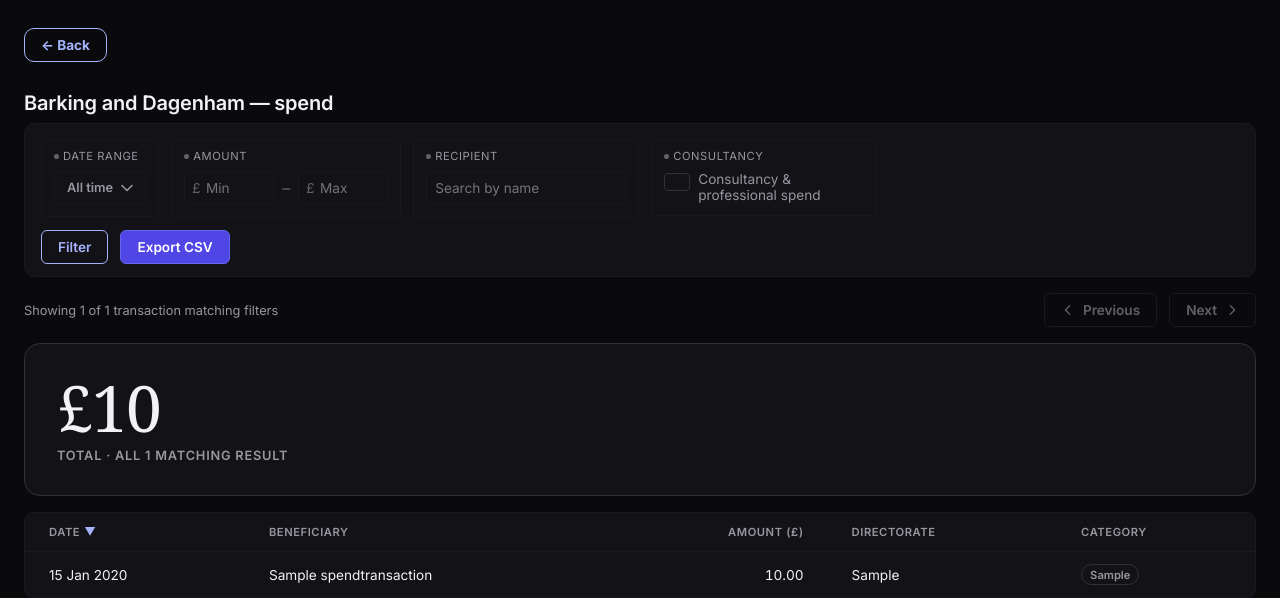
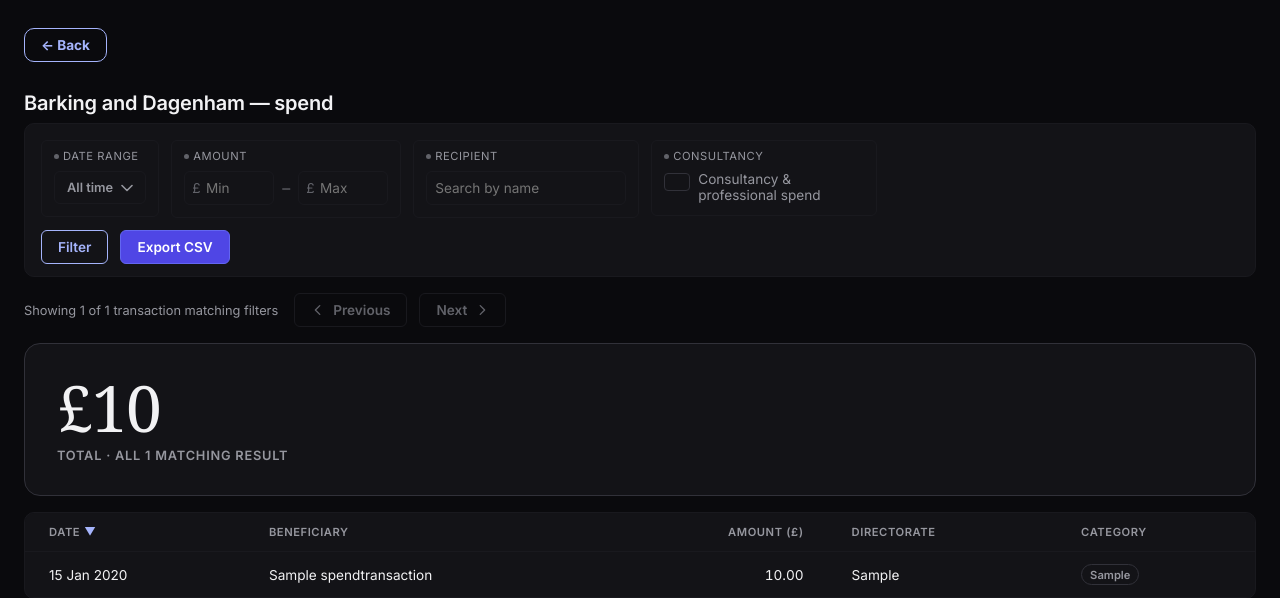
Before and after one commit to fraserwat/local-spend-tracker-frontend, a Django app: page /council/barking-and-dagenham/spend/ in a window 1280 px wide. Shown: the top 598 px of the page. Run offline with Django 5.2, Linux system fonts and the light colour scheme; data comes from the database, SQL or seed files in the repository; tables that the repository leaves empty hold one stand-in row (values such as "Sample post"); parts of the project's set-up code (start-up, migrations or seed data) failed here and were passed over.

Commit message:
Left-align top pagination to match bottom
Top pagination sat right-aligned via space-between; bottom
was already flush left. Same side on both now.

Co-Authored-By: Claude Sonnet 5 <noreply@anthropic.com>

```diff
--- a/apps/spend/templates/spend/transactions.html
+++ b/apps/spend/templates/spend/transactions.html
@@ -443,8 +443,8 @@
     margin: var(--space-4) 0 var(--space-2);
     display: flex;
     align-items: center;
-    justify-content: space-between;
-    gap: var(--space-3);
+    justify-content: flex-start;
+    gap: var(--space-4);
     flex-wrap: wrap;
   }
   .result-summary {
```
